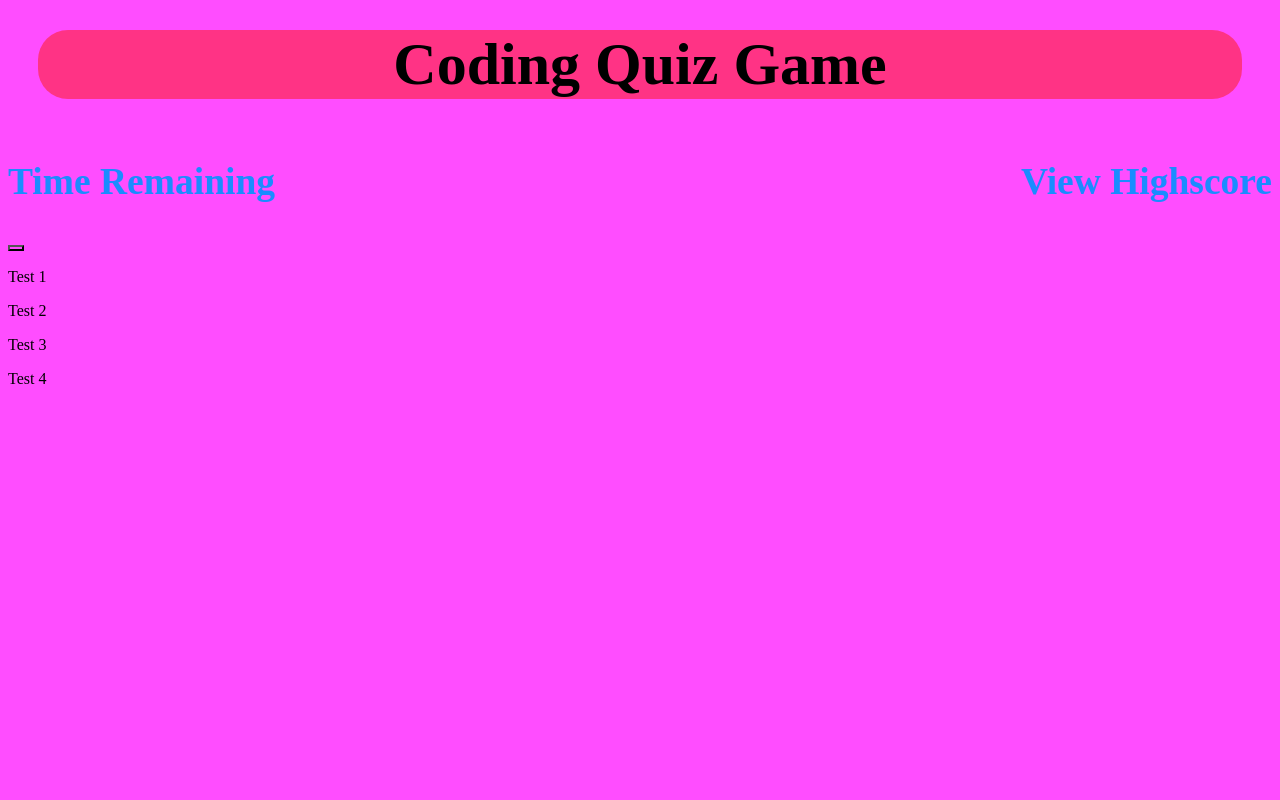
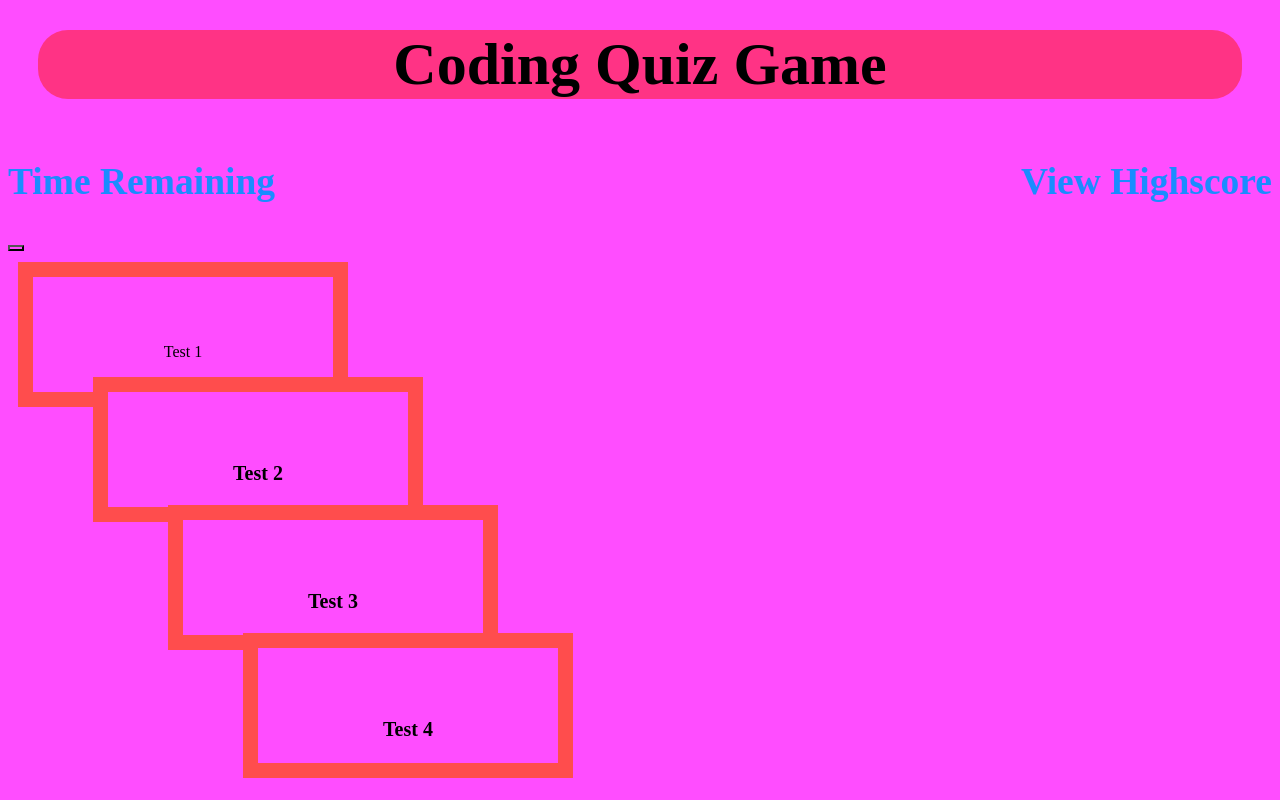
Before and after one commit to AhayahLit/Coding-Quiz, a plain HTML site: page index.html in a window 1280 px wide. Drawn offline with Linux system fonts and the light colour scheme.

Commit message:
more changes

```diff
--- a/assets/style.css
+++ b/assets/style.css
@@ -19,12 +19,25 @@ h1 {
 
 }
 
-.box1 {
-    width: 300px;
-    border: 15px solid green;
+.box1,
+.box2,
+.box3,
+.box4 {
+    display:block;
+    height: 15px;
+    width: 200px;
+    border: 15px solid #ff4d4d;
     padding: 50px;
-    margin: 20px;
-    border-color: #ff4d4d;
+    margin: 10px;
+    text-align: center;
+    justify-content:center;
+}
+div .box1,
+div .box2,
+div .box3,
+div .box4 {
+    font-size: 20px;
     display: block;
     text-align: center;
+    font-weight: 900;
 }
--- a/index.html
+++ b/index.html
@@ -21,14 +21,14 @@
 
             </button>
         </div>
-        <p>Test 1</p>
-        <div class = "box 1">
+
+        <div class= "box1">
+             <p>Test 1</p>
+        <div class= "box2">
             <p>Test 2</p>
-        </div>
-        <div class = "box 2">
+        <div class= "box3">
             <p>Test 3</p>
-        </div>
-        <div class = "box 3">
+        <div class= "box4">
             <p>Test 4</p>
         </div>
         <div id = "box 4">
```
